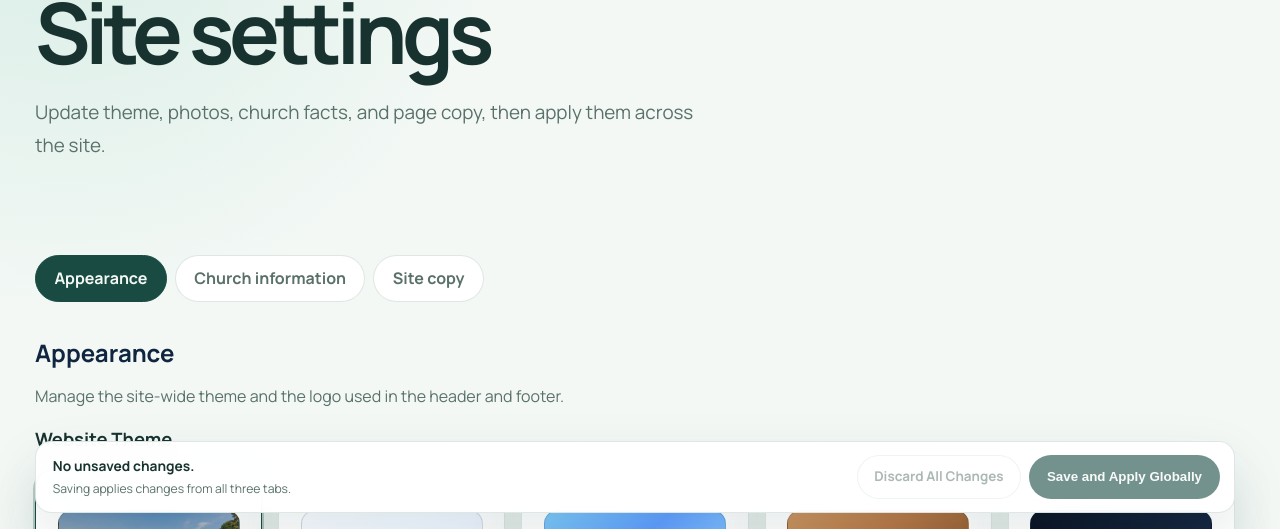
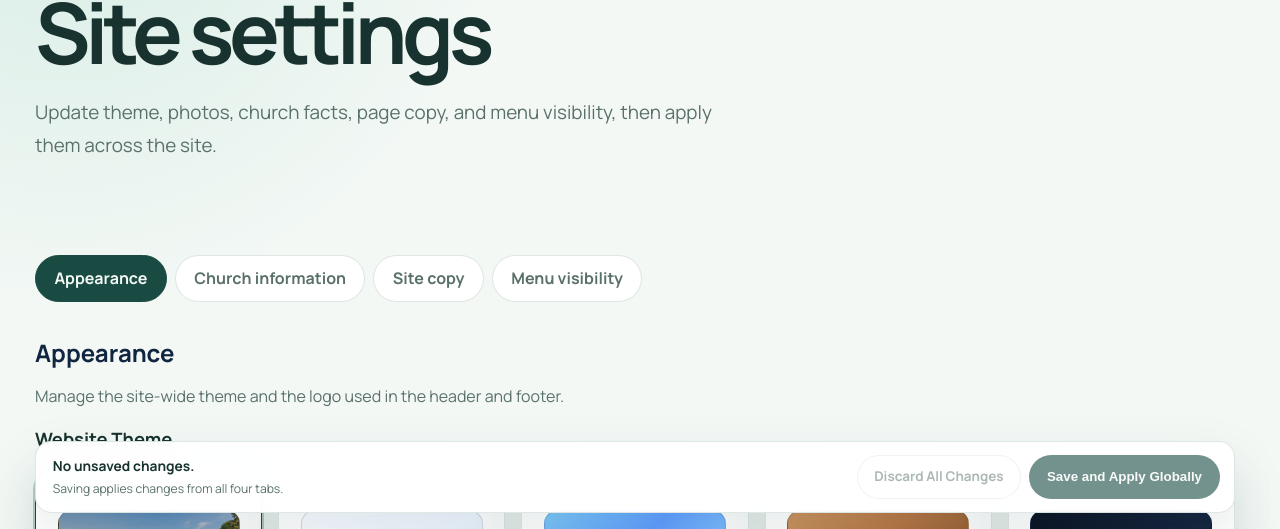
Before and after one commit to supportsydneysamil/homepage, a Next.js app in the folder app/: page /manage/settings in a window 1280 px wide. Shown: the part 271-800 px from the top of the page. Built offline with nearby package versions, Linux system fonts and the light colour scheme; no server answers.

Commit message:
메뉴 공개 설정 탭을 추가한다
Co-authored-by: Cursor <cursoragent@cursor.com>

```diff
--- /dev/null
+++ b/app/src/components/settings/SectionAvailabilityFields.tsx
@@ -0,0 +1,59 @@
+import {
+  PUBLIC_SECTION_NAV,
+  type PublicSection,
+  type SectionAvailability,
+} from '../../lib/sectionAvailability';
+import SettingsPanel from './SettingsPanel';
+
+const SectionAvailabilityFields = ({
+  value,
+  onChange,
+  isKo,
+}: {
+  value: SectionAvailability;
+  onChange: (next: SectionAvailability) => void;
+  isKo: boolean;
+}) => {
+  const description = isKo
+    ? '끄면 공개 페이지와 관련 공개 데이터가 숨겨지며 콘텐츠 관리는 계속 사용할 수 있습니다.'
+    : 'Turning this off hides the public page and related public data; content management remains available.';
+
+  return (
+    <div className="settings-panels">
+      <SettingsPanel
+        title={isKo ? '공개 메뉴' : 'Public sections'}
+        hint={
+          isKo
+            ? '방문자에게 공개할 일곱 개의 사이트 영역을 선택합니다.'
+            : 'Choose which of the seven site sections visitors can access.'
+        }
+      >
+        <div className="settings-items">
+          {PUBLIC_SECTION_NAV.map((item) => {
+            const section = item.href.slice(1) as PublicSection;
+            return (
+              <label className="settings-item" key={section}>
+                <span className="settings-toggle">
+                  <input
+                    type="checkbox"
+                    checked={value[section]}
+                    onChange={(event) =>
+                      onChange({
+                        ...value,
+                        [section]: event.currentTarget.checked,
+                      })
+                    }
+                  />
+                  <span>{isKo ? item.labelKo : item.labelEn}</span>
+                </span>
+                <span className="settings-item__note">{description}</span>
+              </label>
+            );
+          })}
+        </div>
+      </SettingsPanel>
+    </div>
+  );
+};
+
+export default SectionAvailabilityFields;
--- a/app/src/components/settings/SettingsWorkspace.tsx
+++ b/app/src/components/settings/SettingsWorkspace.tsx
@@ -4,6 +4,7 @@ import { type ThemeId, useSiteSettings } from '../../lib/ThemeContext';
 import { useLanguage } from '../../lib/LanguageContext';
 import AppearanceFields from './AppearanceFields';
 import ChurchInfoFields from './ChurchInfoFields';
+import SectionAvailabilityFields from './SectionAvailabilityFields';
 import { SettingsValidationProvider } from './SettingsValidationContext';
 import SiteCopyFields from './SiteCopyFields';
 import { parseChurchInfo, type ChurchInfo } from '../../lib/churchInfo';
@@ -14,6 +15,10 @@ import {
   type SiteImagePresentation,
 } from '../../lib/imagePresentation';
 import { parseSiteCopy, type SiteCopy } from '../../lib/siteCopy';
+import {
+  parseSectionAvailability,
+  type SectionAvailability,
+} from '../../lib/sectionAvailability';
 import { dirtySettingsTabs } from '../../lib/settingsDraft';
 import {
   settingsValidationMessage,
@@ -52,6 +57,7 @@ const SettingsWorkspace = () => {
     imagePresentation,
     churchInfo,
     siteCopy,
+    sectionAvailability,
     saveSettings,
     setPreviewTheme,
   } = useSiteSettings();
@@ -67,6 +73,10 @@ const SettingsWorkspace = () => {
   const [logoReset, setLogoReset] = useState(false);
   const [draftChurchInfo, setDraftChurchInfo] = useState<ChurchInfo>(churchInfo);
   const [draftSiteCopy, setDraftSiteCopy] = useState<SiteCopy>(siteCopy);
+  const [draftSectionAvailability, setDraftSectionAvailability] =
+    useState<SectionAvailability>(
+      parseSectionAvailability(sectionAvailability)
+    );
   const [draftImagePresentation, setDraftImagePresentation] =
     useState<SiteImagePresentation>(imagePresentation);
   const [status, setStatus] = useState<{
@@ -92,6 +102,12 @@ const SettingsWorkspace = () => {
   useEffect(() => {
     setDraftSiteCopy(parseSiteCopy(siteCopy));
   }, [siteCopy]);
+
+  useEffect(() => {
+    setDraftSectionAvailability(
+      parseSectionAvailability(sectionAvailability)
+    );
+  }, [sectionAvailability]);
 
   useEffect(() => {
     setDraftImagePresentation(parseImagePresentation(imagePresentation));
@@ -136,6 +152,8 @@ const SettingsWorkspace = () => {
         ),
         currentImagePresentation: imagePresentation,
         draftImagePresentation,
+        currentSectionAvailability: sectionAvailability,
+        draftSectionAvailability,
       }),
     [
       themeId,
@@ -155,6 +173,8 @@ const SettingsWorkspace = () => {
       pastorImagePath,
       imagePresentation,
       draftImagePresentation,
+      sectionAvailability,
+      draftSectionAvailability,
     ]
   );
   const isDirty = dirtyTabs.length > 0;
@@ -209,11 +229,12 @@ const SettingsWorkspace = () => {
         appearance: isKo ? '디자인' : 'Appearance',
         church: isKo ? '교회 정보' : 'Church information',
         copy: isKo ? '페이지 문구' : 'Site copy',
+        sections: isKo ? '메뉴 공개' : 'Menu visibility',
       } as Record<SettingsTab, string>,
       tabsLabel: isKo ? '설정 영역' : 'Settings sections',
       saveHint: isKo
-        ? '세 탭의 변경 사항이 함께 저장됩니다.'
-        : 'Saving applies changes from all three tabs.',
+        ? '네 탭의 변경 사항이 함께 저장됩니다.'
+        : 'Saving applies changes from all four tabs.',
       noChanges: isKo ? '저장할 변경 사항이 없습니다.' : 'No unsaved changes.',
       unsavedChanges: isKo ? '저장 전 변경' : 'Unsaved changes',
       discard: isKo ? '전체 편집 취소' : 'Discard All Changes',
@@ -233,6 +254,10 @@ const SettingsWorkspace = () => {
       copyDescription: isKo
         ? '레이아웃은 그대로 두고 한/영 문장만 수정합니다. HTML은 입력하지 마세요.'
         : 'Edit Korean and English sentences. Layout stays fixed. Do not enter HTML.',
+      sectionsTitle: isKo ? '메뉴 공개' : 'Menu visibility',
+      sectionsDescription: isKo
+        ? '방문자에게 공개할 페이지와 관련 공개 데이터를 선택합니다.'
+        : 'Choose which pages and related public data are available to visitors.',
       themeTitle: isKo ? '홈페이지 테마' : 'Website Theme',
       appearanceTitle: isKo ? '디자인' : 'Appearance',
       appearanceDescription: isKo
@@ -324,6 +349,9 @@ const SettingsWorkspace = () => {
     setPreviewTheme(null);
     setDraftChurchInfo(parseChurchInfo(churchInfo));
     setDraftSiteCopy(parseSiteCopy(siteCopy));
+    setDraftSectionAvailability(
+      parseSectionAvailability(sectionAvailability)
+    );
     setDraftImagePresentation(parseImagePresentation(imagePresentation));
     clearPendingPhotos();
     setShowValidation(false);
@@ -367,6 +395,9 @@ const SettingsWorkspace = () => {
         imagePresentation: parseImagePresentation(draftImagePresentation),
         churchInfo: parseChurchInfo(draftChurchInfo),
         siteCopy: parseSiteCopy(draftSiteCopy),
+        sectionAvailability: parseSectionAvailability(
+          draftSectionAvailability
+        ),
       });
 
       if (result.ok) {
@@ -548,6 +579,23 @@ const SettingsWorkspace = () => {
         </section>
       ) : null}
 
+      {tab === 'sections' ? (
+        <section className="settings-section">
+          <div className="settings-section__heading">
+            <h2>{labels.sectionsTitle}</h2>
+            <p className="muted">{labels.sectionsDescription}</p>
+          </div>
+          <SectionAvailabilityFields
+            value={draftSectionAvailability}
+            onChange={(next) => {
+              setDraftSectionAvailability(next);
+              setStatus(null);
+            }}
+            isKo={isKo}
+          />
+        </section>
+      ) : null}
+
       <div className="settings-actions">
         <div className="settings-actions__summary">
           <strong>
--- a/app/src/lib/settingsDraft.ts
+++ b/app/src/lib/settingsDraft.ts
@@ -1,5 +1,6 @@
 import type { ChurchInfo } from './churchInfo';
 import type { SiteImagePresentation } from './imagePresentation';
+import type { SectionAvailability } from './sectionAvailability';
 import type { SiteCopy } from './siteCopy';
 import type { SettingsTab } from './settingsNav';
 
@@ -14,6 +15,8 @@ type DirtySettingsInput = {
   photosChanged: boolean;
   currentImagePresentation: SiteImagePresentation;
   draftImagePresentation: SiteImagePresentation;
+  currentSectionAvailability: SectionAvailability;
+  draftSectionAvailability: SectionAvailability;
 };
 
 const canonicalize = (value: unknown): unknown => {
@@ -47,5 +50,13 @@ export const dirtySettingsTabs = (input: DirtySettingsInput): SettingsTab[] => {
   ) {
     tabs.push('copy');
   }
+  if (
+    !sameValue(
+      input.draftSectionAvailability,
+      input.currentSectionAvailability
+    )
+  ) {
+    tabs.push('sections');
+  }
   return tabs;
 };
--- a/app/src/lib/settingsNav.ts
+++ b/app/src/lib/settingsNav.ts
@@ -1,4 +1,4 @@
-export const SETTINGS_TABS = ['appearance', 'church', 'copy'] as const;
+export const SETTINGS_TABS = ['appearance', 'church', 'copy', 'sections'] as const;
 
 export type SettingsTab = (typeof SETTINGS_TABS)[number];
 
--- a/app/src/pages/manage/settings.tsx
+++ b/app/src/pages/manage/settings.tsx
@@ -42,8 +42,8 @@ const SiteSettingsPage: NextPage & { meta?: PageMeta } = () => {
         title={title}
         description={
           isKo
-            ? '테마, 사진, 교회 정보, 페이지 문구를 한 곳에서 바꾸고 사이트 전체에 적용합니다.'
-            : 'Update theme, photos, church facts, and page copy, then apply them across the site.'
+            ? '테마, 사진, 교회 정보, 페이지 문구, 메뉴 공개를 한 곳에서 바꾸고 사이트 전체에 적용합니다.'
+            : 'Update theme, photos, church facts, page copy, and menu visibility, then apply them across the site.'
         }
       />
       <SettingsWorkspace />
```
Also changed, not shown: 2 other files (tests, documents, lock files or other folders).
